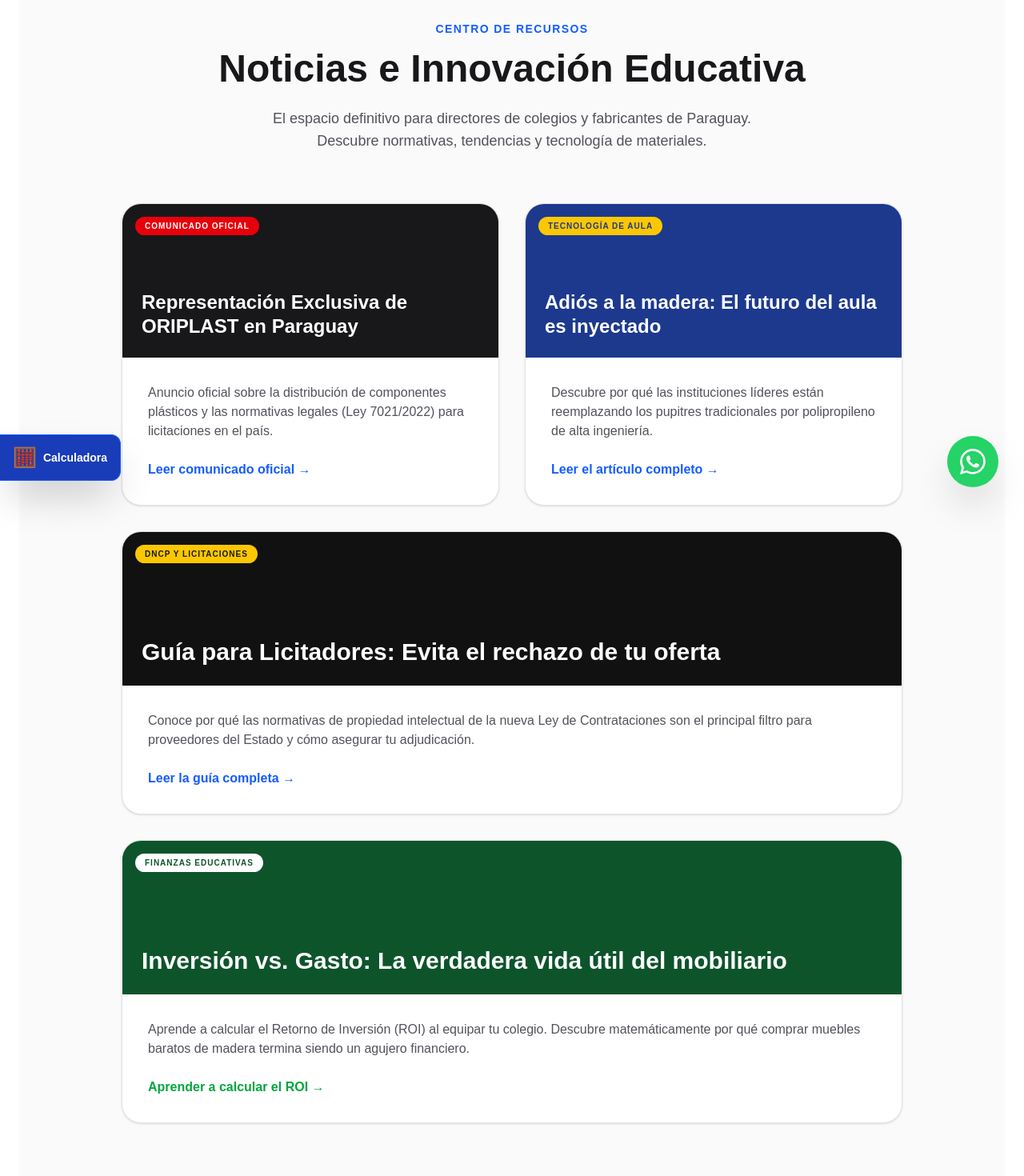
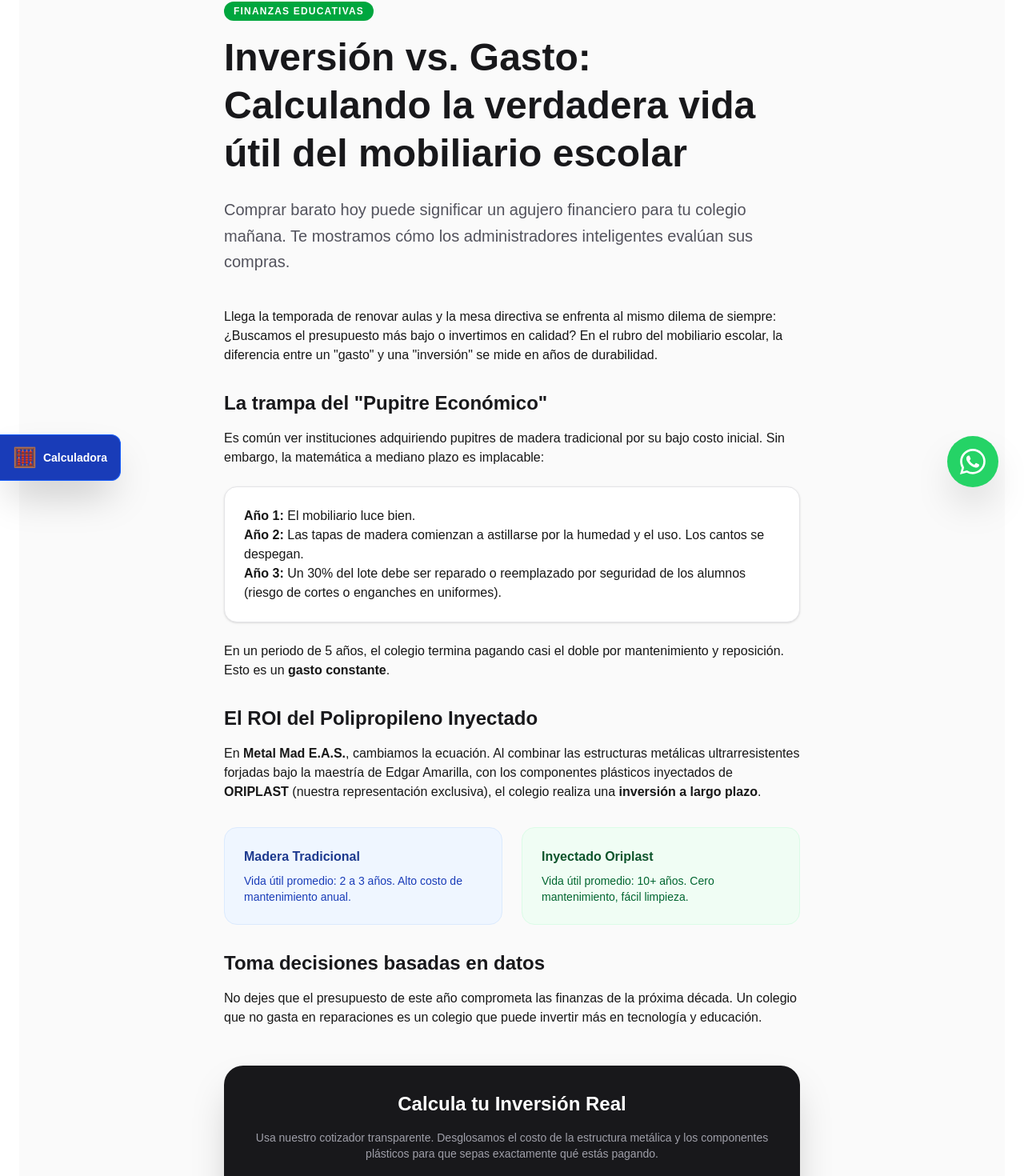
Before and after one commit to oscaramarilla/metal-mad-web, a Next.js app: page /blog in a window 1280 px wide. Shown: the part 159-1629 px from the top of the page at 80% size. Built offline with nearby package versions, Linux system fonts and the light colour scheme.

Commit message:
blog optimizado y bautizado

```diff
--- a/app/blog/page.tsx
+++ b/app/blog/page.tsx
@@ -2,84 +2,78 @@ import { Metadata } from "next";
 import Link from "next/link";
 
 export const metadata: Metadata = {
-  title: "Centro de Innovación Educativa | Metal Mad",
-  description: "Noticias oficiales, guías de licitación y recursos sobre mobiliario escolar de alta ingeniería en Paraguay.",
+  title: "Inversión vs. Gasto: La vida útil del mobiliario escolar | Metal Mad",
+  description: "Aprende a calcular el Retorno de Inversión (ROI) al equipar tu colegio. Descubre por qué lo barato sale caro en mobiliario educativo.",
 };
 
-export default function BlogIndex() {
+export default function InversionVsGastoBlog() {
   return (
-    <div className="min-h-screen bg-zinc-50 font-sans pb-20 pt-16">
-      <div className="max-w-5xl mx-auto px-6">
+    <article className="min-h-screen bg-zinc-50 font-sans pb-20 pt-10">
+      <div className="max-w-3xl mx-auto px-6">
 
-        <header className="text-center mb-16">
-          <span className="text-blue-600 font-bold tracking-widest uppercase text-sm mb-4 block">Centro de Recursos</span>
-          <h1 className="text-4xl md:text-5xl font-black text-zinc-900 mb-6">Noticias e Innovación Educativa</h1>
-          <p className="text-lg text-zinc-600 max-w-2xl mx-auto">
-            El espacio definitivo para directores de colegios y fabricantes de Paraguay. Descubre normativas, tendencias y tecnología de materiales.
+        <header className="mb-10">
+          <div className="flex items-center gap-2 mb-4">
+            <span className="bg-green-600 text-white text-xs font-bold px-3 py-1 rounded-full uppercase tracking-widest">Finanzas Educativas</span>
+          </div>
+          <h1 className="text-4xl md:text-5xl font-black text-zinc-900 leading-tight mb-6">
+            Inversión vs. Gasto: Calculando la verdadera vida útil del mobiliario escolar
+          </h1>
+          <p className="text-xl text-zinc-600 leading-relaxed">
+            Comprar barato hoy puede significar un agujero financiero para tu colegio mañana. Te mostramos cómo los administradores inteligentes evalúan sus compras.
           </p>
         </header>
 
-        {/* CONTENEDOR DE LA GRILLA: Todos los artículos van acá adentro */}
-        <div className="grid grid-cols-1 md:grid-cols-2 gap-8">
+        <div className="prose prose-lg prose-zinc max-w-none">
+          <p>
+            Llega la temporada de renovar aulas y la mesa directiva se enfrenta al mismo dilema de siempre: ¿Buscamos el presupuesto más bajo o invertimos en calidad? En el rubro del mobiliario escolar, la diferencia entre un "gasto" y una "inversión" se mide en años de durabilidad.
+          </p>
 
-          {/* ARTÍCULO 1: El Escudo Legal (Linkbuilding hacia Oriplast) */}
-          <Link href="/blog/comunicado-oriplast" className="group bg-white rounded-3xl overflow-hidden shadow-sm border border-zinc-200 hover:shadow-xl transition-all duration-300 flex flex-col">
-            <div className="h-48 bg-zinc-900 relative p-6 flex items-end">
-              <div className="absolute top-4 left-4 bg-red-600 text-white text-[10px] font-black uppercase tracking-widest px-3 py-1 rounded-full">Comunicado Oficial</div>
-              <h3 className="text-2xl font-bold text-white leading-tight">Representación Exclusiva de ORIPLAST en Paraguay</h3>
+          <h3 className="text-2xl font-bold text-zinc-900 mt-8 mb-4">La trampa del "Pupitre Económico"</h3>
+          <p>
+            Es común ver instituciones adquiriendo pupitres de madera tradicional por su bajo costo inicial. Sin embargo, la matemática a mediano plazo es implacable:
+          </p>
+          <ul className="bg-white p-6 rounded-2xl border border-zinc-200 shadow-sm my-6">
+            <li><strong>Año 1:</strong> El mobiliario luce bien.</li>
+            <li><strong>Año 2:</strong> Las tapas de madera comienzan a astillarse por la humedad y el uso. Los cantos se despegan.</li>
+            <li><strong>Año 3:</strong> Un 30% del lote debe ser reparado o reemplazado por seguridad de los alumnos (riesgo de cortes o enganches en uniformes).</li>
+          </ul>
+          <p>
+            En un periodo de 5 años, el colegio termina pagando casi el doble por mantenimiento y reposición. Esto es un <strong>gasto constante</strong>.
+          </p>
+
+          <h3 className="text-2xl font-bold text-zinc-900 mt-8 mb-4">El ROI del Polipropileno Inyectado</h3>
+          <p>
+            En <strong>Metal Mad E.A.S.</strong>, cambiamos la ecuación. Al combinar las estructuras metálicas ultrarresistentes forjadas bajo la maestría de Edgar Amarilla, con los componentes plásticos inyectados de <strong>ORIPLAST</strong> (nuestra representación exclusiva), el colegio realiza una <strong>inversión a largo plazo</strong>.
+          </p>
+
+          <div className="grid grid-cols-1 md:grid-cols-2 gap-6 my-8">
+            <div className="bg-blue-50 p-6 rounded-2xl border border-blue-100">
+              <h4 className="text-blue-900 font-bold mb-2">Madera Tradicional</h4>
+              <p className="text-sm text-blue-800">Vida útil promedio: 2 a 3 años. Alto costo de mantenimiento anual.</p>
             </div>
-            <div className="p-8 flex-1 flex flex-col justify-between">
-              <p className="text-zinc-600 mb-6">Anuncio oficial sobre la distribución de componentes plásticos y las normativas legales (Ley 7021/2022) para licitaciones en el país.</p>
-              <span className="text-blue-600 font-bold group-hover:translate-x-2 transition-transform inline-flex items-center gap-2">
-                Leer comunicado oficial →
-              </span>
+            <div className="bg-green-50 p-6 rounded-2xl border border-green-100">
+              <h4 className="text-green-900 font-bold mb-2">Inyectado Oriplast</h4>
+              <p className="text-sm text-green-800">Vida útil promedio: 10+ años. Cero mantenimiento, fácil limpieza.</p>
             </div>
-          </Link>
+          </div>
 
-          {/* ARTÍCULO 2: El Rompe-mercado (Linkbuilding hacia Metal Mad) */}
-          <Link href="/blog/adios-madera" className="group bg-white rounded-3xl overflow-hidden shadow-sm border border-zinc-200 hover:shadow-xl transition-all duration-300 flex flex-col">
-            <div className="h-48 bg-blue-900 relative p-6 flex items-end">
-              <div className="absolute top-4 left-4 bg-yellow-400 text-blue-900 text-[10px] font-black uppercase tracking-widest px-3 py-1 rounded-full">Tecnología de Aula</div>
-              <h3 className="text-2xl font-bold text-white leading-tight">Adiós a la madera: El futuro del aula es inyectado</h3>
-            </div>
-            <div className="p-8 flex-1 flex flex-col justify-between">
-              <p className="text-zinc-600 mb-6">Descubre por qué las instituciones líderes están reemplazando los pupitres tradicionales por polipropileno de alta ingeniería.</p>
-              <span className="text-blue-600 font-bold group-hover:translate-x-2 transition-transform inline-flex items-center gap-2">
-                Leer el artículo completo →
-              </span>
-            </div>
-          </Link>
+          <h3 className="text-2xl font-bold text-zinc-900 mt-8 mb-4">Toma decisiones basadas en datos</h3>
+          <p>
+            No dejes que el presupuesto de este año comprometa las finanzas de la próxima década. Un colegio que no gasta en reparaciones es un colegio que puede invertir más en tecnología y educación.
+          </p>
 
-          {/* ARTÍCULO 3: Guía Licitadores (Linkbuilding B2B) */}
-          <Link href="/blog/guia-licitadores" className="group bg-white rounded-3xl overflow-hidden shadow-sm border border-zinc-200 hover:shadow-xl transition-all duration-300 flex flex-col md:col-span-2">
-            <div className="h-48 bg-[#111111] relative p-6 flex items-end">
-              <div className="absolute top-4 left-4 bg-yellow-400 text-zinc-900 text-[10px] font-black uppercase tracking-widest px-3 py-1 rounded-full">DNCP y Licitaciones</div>
-              <h3 className="text-2xl md:text-3xl font-bold text-white leading-tight">Guía para Licitadores: Evita el rechazo de tu oferta</h3>
-            </div>
-            <div className="p-8 flex-1 flex flex-col justify-between">
-              <p className="text-zinc-600 mb-6">Conoce por qué las normativas de propiedad intelectual de la nueva Ley de Contrataciones son el principal filtro para proveedores del Estado y cómo asegurar tu adjudicación.</p>
-              <span className="text-blue-600 font-bold group-hover:translate-x-2 transition-transform inline-flex items-center gap-2">
-                Leer la guía completa →
-              </span>
-            </div>
-          </Link>
-
-          {/* ARTÍCULO 4: Finanzas y ROI (Linkbuilding B2C/Directores) */}
-          <Link href="/blog/inversion-vs-gasto" className="group bg-white rounded-3xl overflow-hidden shadow-sm border border-zinc-200 hover:shadow-xl transition-all duration-300 flex flex-col md:col-span-2">
-            <div className="h-48 bg-green-900 relative p-6 flex items-end">
-              <div className="absolute top-4 left-4 bg-white text-green-900 text-[10px] font-black uppercase tracking-widest px-3 py-1 rounded-full">Finanzas Educativas</div>
-              <h3 className="text-2xl md:text-3xl font-bold text-white leading-tight">Inversión vs. Gasto: La verdadera vida útil del mobiliario</h3>
-            </div>
-            <div className="p-8 flex-1 flex flex-col justify-between">
-              <p className="text-zinc-600 mb-6">Aprende a calcular el Retorno de Inversión (ROI) al equipar tu colegio. Descubre matemáticamente por qué comprar muebles baratos de madera termina siendo un agujero financiero.</p>
-              <span className="text-green-600 font-bold group-hover:translate-x-2 transition-transform inline-flex items-center gap-2">
-                Aprender a calcular el ROI →
-              </span>
-            </div>
-          </Link>
+          <div className="mt-12 bg-zinc-900 text-white p-8 rounded-3xl text-center shadow-2xl">
+            <h3 className="text-2xl font-black mb-4">Calcula tu Inversión Real</h3>
+            <p className="text-zinc-400 mb-6 text-sm">
+              Usa nuestro cotizador transparente. Desglosamos el costo de la estructura metálica y los componentes plásticos para que sepas exactamente qué estás pagando.
+            </p>
+            <Link href="/cotizador" className="inline-block bg-yellow-400 hover:bg-yellow-500 text-zinc-900 font-black px-8 py-4 rounded-xl transition-all shadow-lg hover:scale-105">
+              USAR COTIZADOR INSTITUCIONAL
+            </Link>
+          </div>
 
         </div>
       </div>
-    </div>
+    </article>
   );
 }
```
